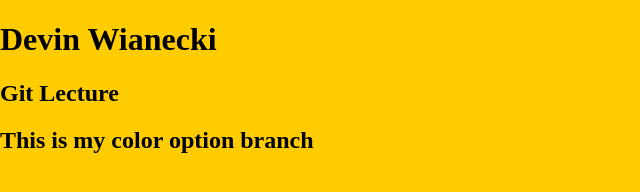
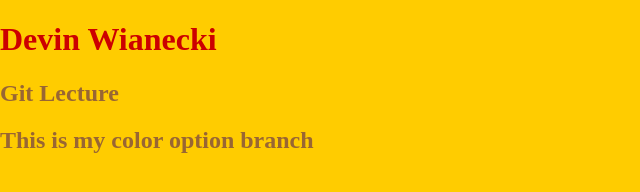
Before and after one commit to Devwianecki/gitlecture, a plain HTML site: page index.html in a window 1280 px wide. Shown: the whole page, without its empty margins (0-640 px from the left). Drawn offline with nearby package versions, Linux system fonts and the light colour scheme.

Commit message:
Second commit on branch
Changed h1 and h2 color

```diff
--- a/_css/main.css
+++ b/_css/main.css
@@ -11,6 +11,14 @@ html, body  {
     background-color: #ffcc00;
 	margin: 0;
 }
+h1 {
+    color: #cc0000;
+}
+h2 {
+    color: #996633;
+}
+
+
 /* Correct `block` display not defined in IE 8/9.*/
 article,aside,details,figcaption,figure,footer,header,main,nav,section,summary {
   display: block;
```
